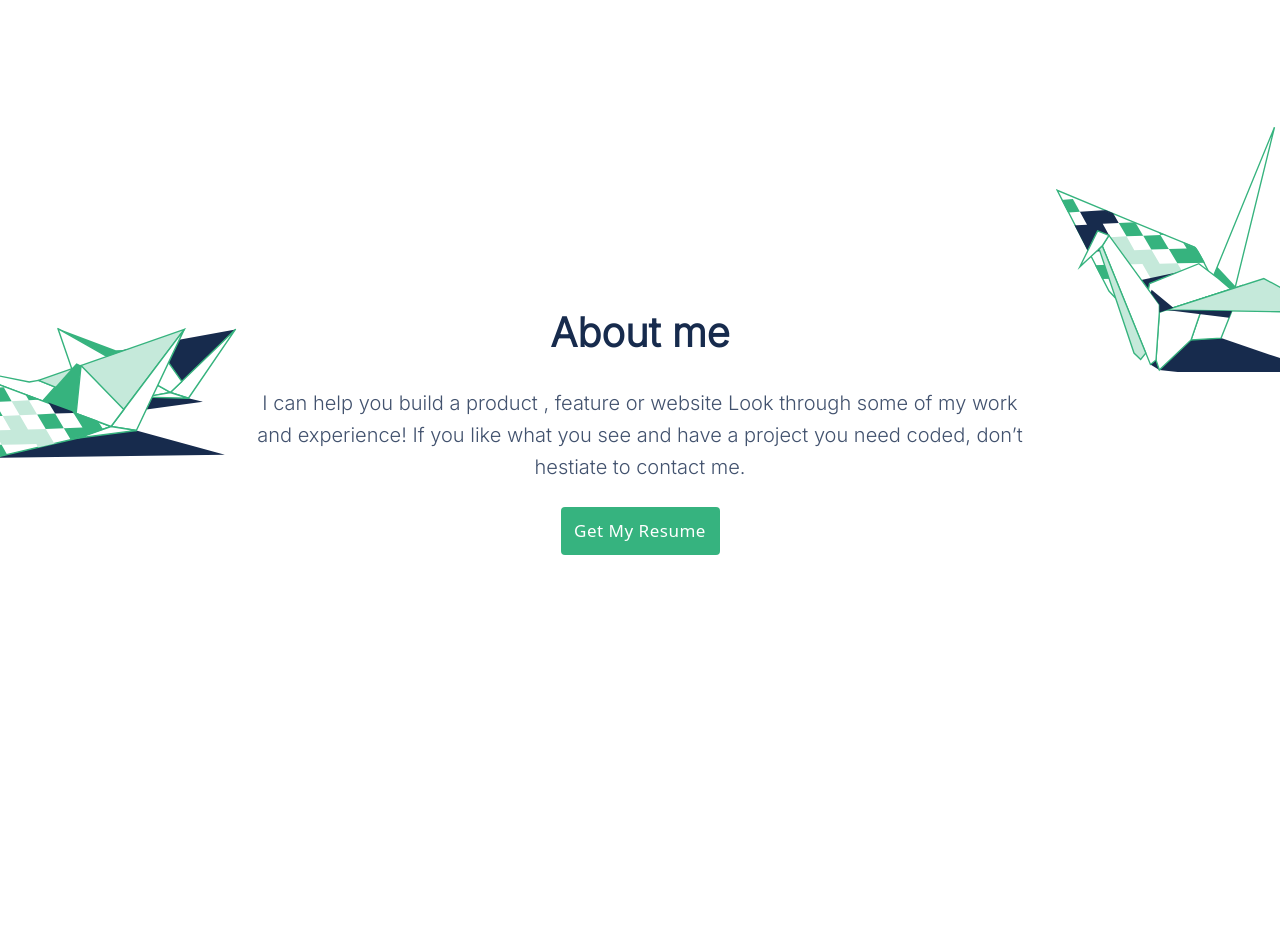
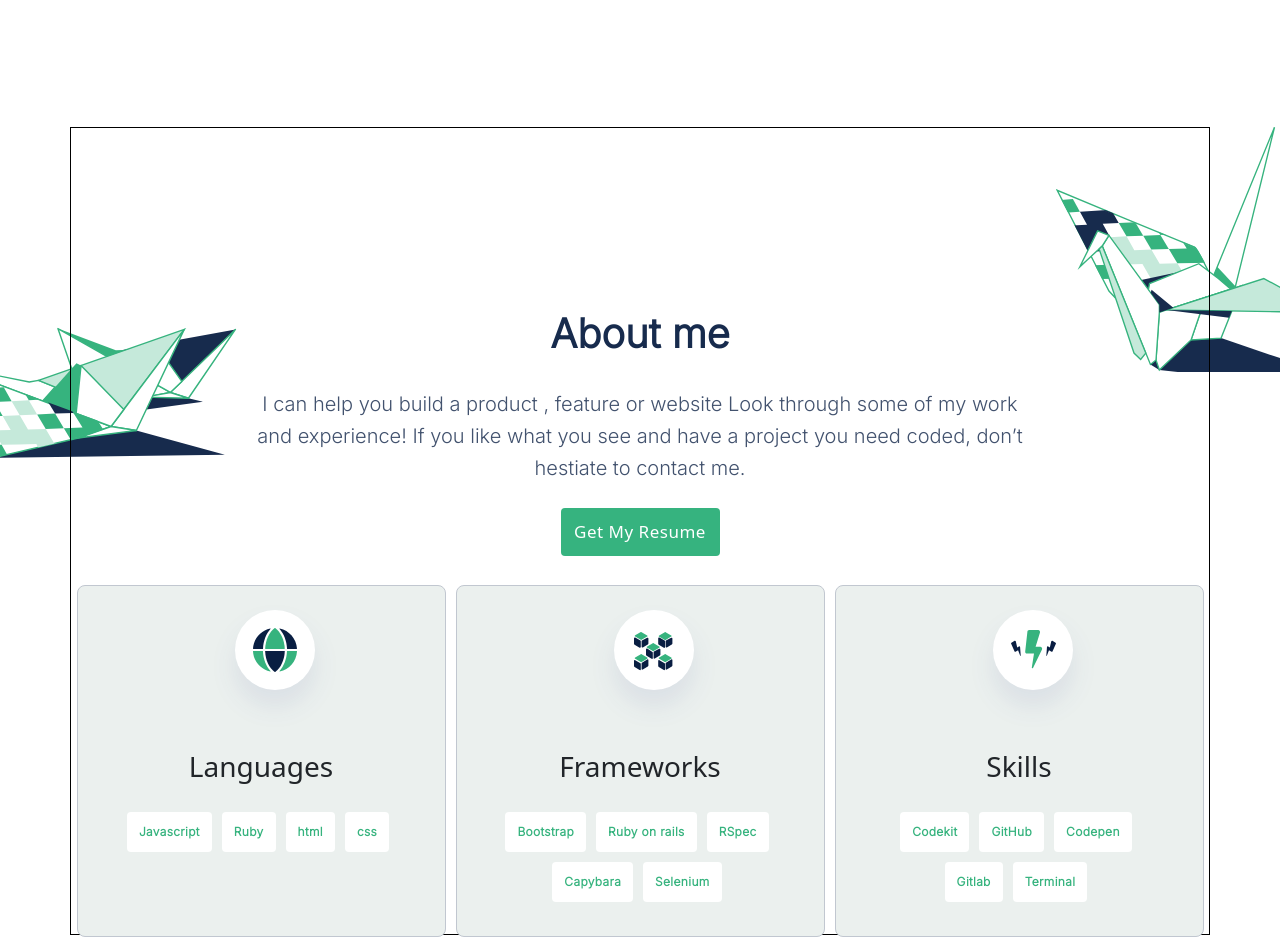
Before and after one commit to kennankole/learn-bootsrap, a website: page index.html in a window 1280 px wide. Shown: the part 2280-3222 px from the top of the page. Before the commit the page ends 3163 px from the top, so only its background shows below. Drawn offline with nearby package versions, Linux system fonts and the light colour scheme.

Commit message:
Created and styled the about me section.

```diff
--- a/index.css
+++ b/index.css
@@ -196,6 +196,12 @@
 	left: 135px;
 	top: 2331px;
 }
+.container.about {
+	border: 1px solid black;
+	width: 1171px;
+	height: 808px;
+}
+
 .about-me-bg {
 	margin-top: 100px;
 	position: absolute;
@@ -212,6 +218,7 @@
 .about-title {
 	padding: 20px;
 }
+
 .about-title h1 {
 	font-family: 'Inter';
 	font-style: normal;
@@ -256,3 +263,30 @@
 	letter-spacing: 0.03em;
 	color: #FFFFFF;
 }
+
+/*-------cards------*/
+.col.card {
+	width: 369px;
+	height: 352px;
+	border: 1px solid black;
+	margin: 5px;
+	background: #EBF0EE;
+	border: 1px solid #C1C7D0;
+	border-radius: 8px;
+}
+
+.language-frame.language-card > li {
+	font-family: 'Inter';
+	font-style: normal;
+	font-weight: 600;
+	font-size: 12px;
+	line-height: 16px;
+	letter-spacing: 0.03em;
+	color: #36B37E;
+	background: #FFFFFF;
+	padding: 12px;
+}
+
+#language-title {
+	padding: 20px;
+}
--- a/index.html
+++ b/index.html
@@ -226,7 +226,7 @@
 	<!---------------------------------About Me Section---------------------------------------->
 	<section class="about-me-section">
 		<div class="about-me-bg">
-			<div class="container">
+			<div class="container about">
 				<div class="row row-cols-1 justify-content-md-center">
 					<div class="col col-lg-8 about-title">
 						<h1>About me</h1>
@@ -241,6 +241,63 @@
 						<button type="submit" class="about-btn">Get My Resume</button>
 					</div>
 				</div>
+				<!--Card-->
+				<div class="row row-cols-3 justify-content-md-center">
+					<!--Left card-->
+					<div class="col card">
+						<div class="row row-cols-1">
+							<div class="col">
+								<img src="/images/Icons.svg" alt="">
+							</div>
+							<div class="col">
+								<h3 id="language-title">Languages</h3>
+								<ul class="language-frame language-card">
+									<li>Javascript</li>
+									<li>Ruby</li>
+									<li>html</li>
+									<li>css</li>
+								</ul>
+							</div>
+						</div>
+					</div>
+					<!--Middle card-->
+					<div class="col card">
+						<div class="row row-cols-1">
+							<div class="col">
+								<img src="/images/Icons-2.svg" alt="">
+							</div>
+							<div class="col">
+								<h3 id="language-title">Frameworks</h3>
+								<ul class="language-frame language-card">
+									<li>Bootstrap</li>
+									<li>Ruby on rails</li>
+									<li>RSpec</li>
+									<li>Capybara</li>
+									<li>Selenium</li>
+								</ul>
+							</div>
+						</div>
+					</div>
+
+					<!--Right card-->
+					<div class="col card">
+						<div class="row row-cols-1">
+							<div class="col">
+								<img src="/images/Icons-3.svg" alt="">
+							</div>
+							<div class="col">
+								<h3 id="language-title">Skills</h3>
+								<ul class="language-frame language-card">
+									<li>Codekit</li>
+									<li>GitHub</li>
+									<li>Codepen</li>
+									<li>Gitlab</li>
+									<li>Terminal</li>
+								</ul>
+							</div>
+						</div>
+					</div>
+				</div>
 				</div>
 			</div>
 		</div>
```
